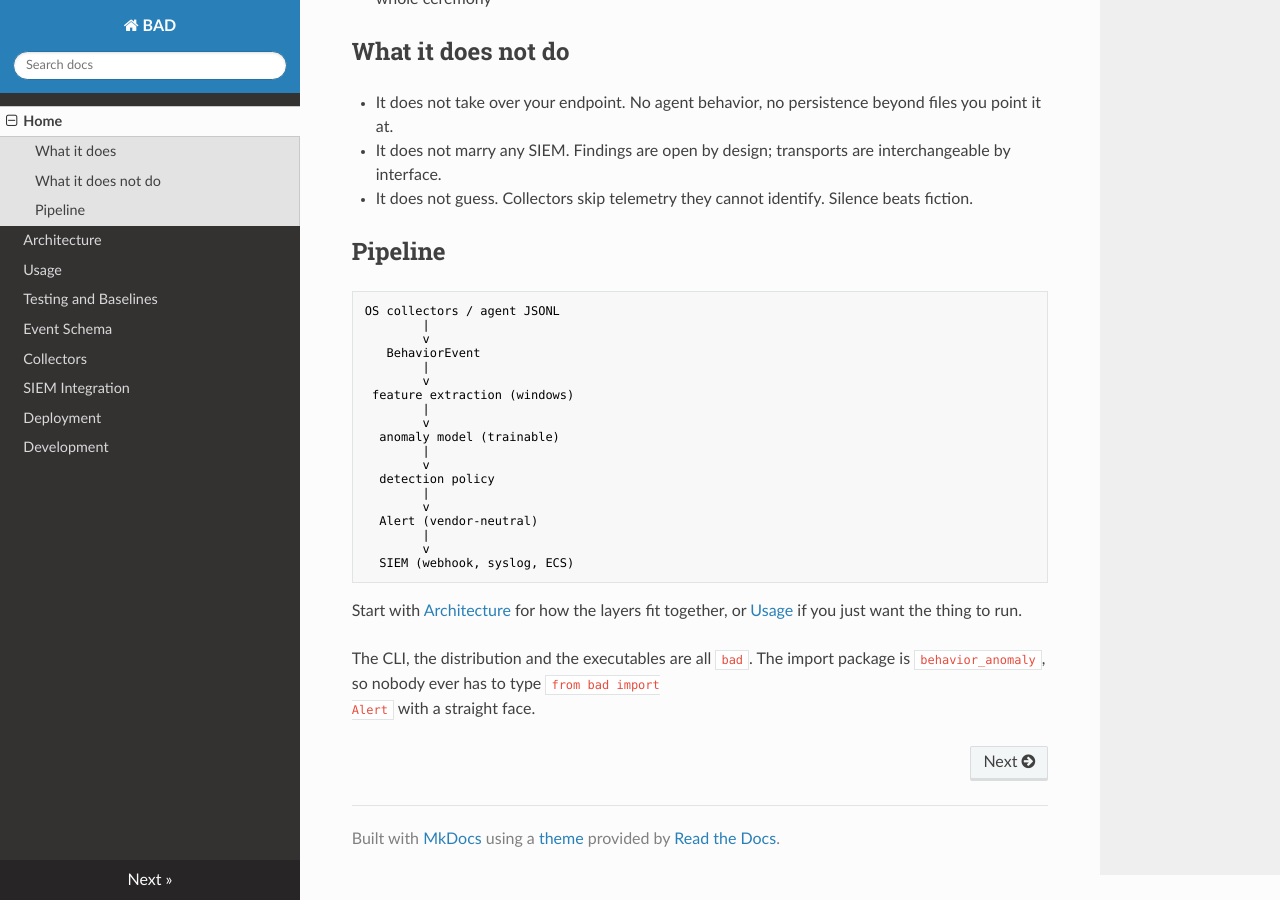
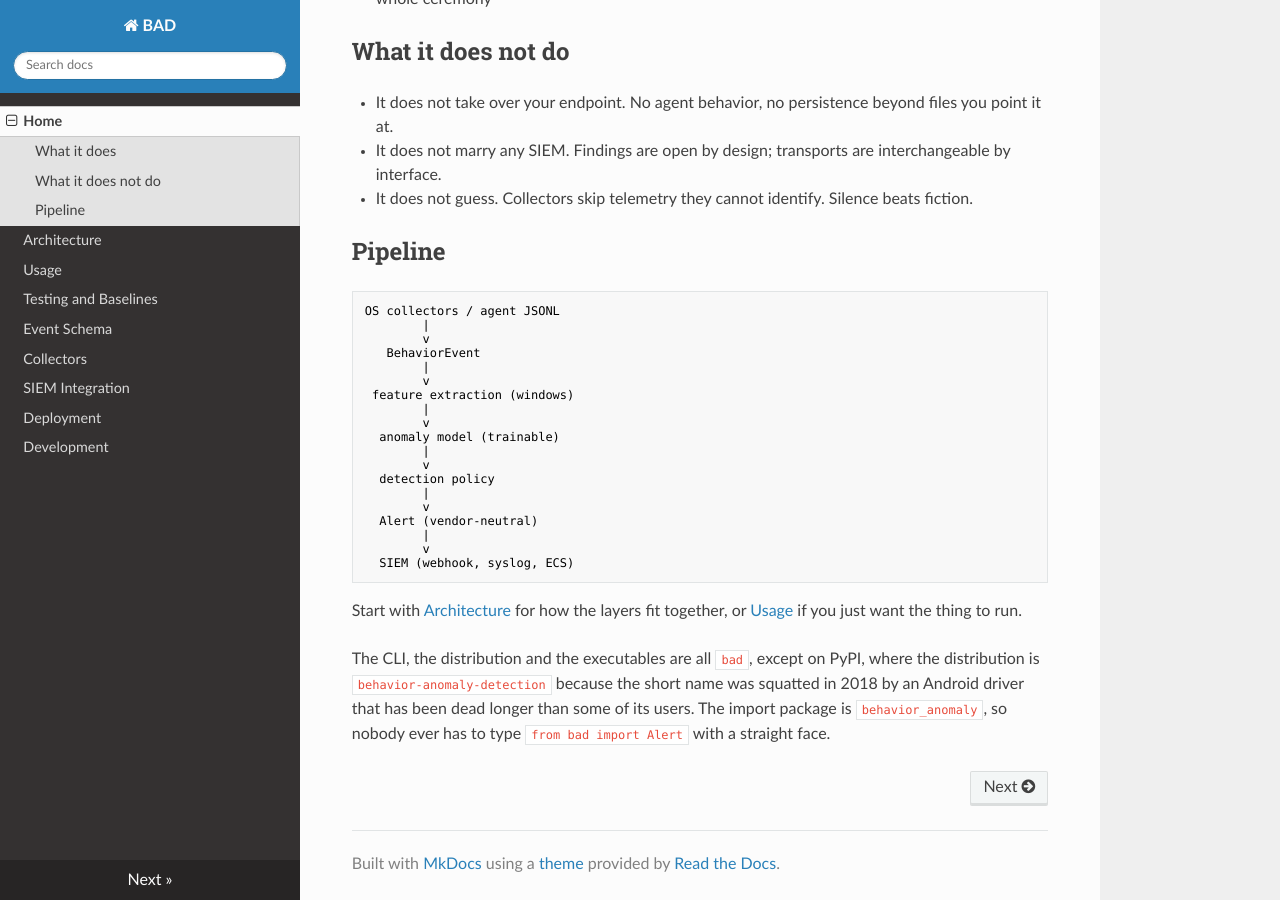
Before and after one commit to well-it-wasnt-me/BAD, an MkDocs documentation site: the page built from docs/index.md, in a window 1280 px wide and 900 px high, scrolled down 855 px. Built offline with MkDocs 1.6.1, drawn with Linux system fonts in a browser that asks for light colours; nearby versions of some CDN libraries.

Commit message:
fix(ci): i finally figure out how to make autopublishing on pypi... better late than never..
Signed-off-by: Well It Wasnt Me <15037424+well-it-wasnt-me@users.noreply.github.com>

```diff
--- a/docs/index.md
+++ b/docs/index.md
@@ -67,6 +67,8 @@ OS collectors / agent JSONL
 Start with [Architecture](architecture.md) for how the layers fit together,
 or [Usage](usage.md) if you just want the thing to run.
 
-The CLI, the distribution and the executables are all `bad`. The import
-package is `behavior_anomaly`, so nobody ever has to type `from bad import
-Alert` with a straight face.
+The CLI, the distribution and the executables are all `bad`, except on PyPI,
+where the distribution is `behavior-anomaly-detection` because the short name
+was squatted in 2018 by an Android driver that has been dead longer than some
+of its users. The import package is `behavior_anomaly`, so nobody ever has to
+type `from bad import Alert` with a straight face.
```
Also changed, not shown: README.md (+4 -2 lines), docs/usage.md (+1 -1 lines), pyproject.toml (+15 -2 lines), 1 other file.
